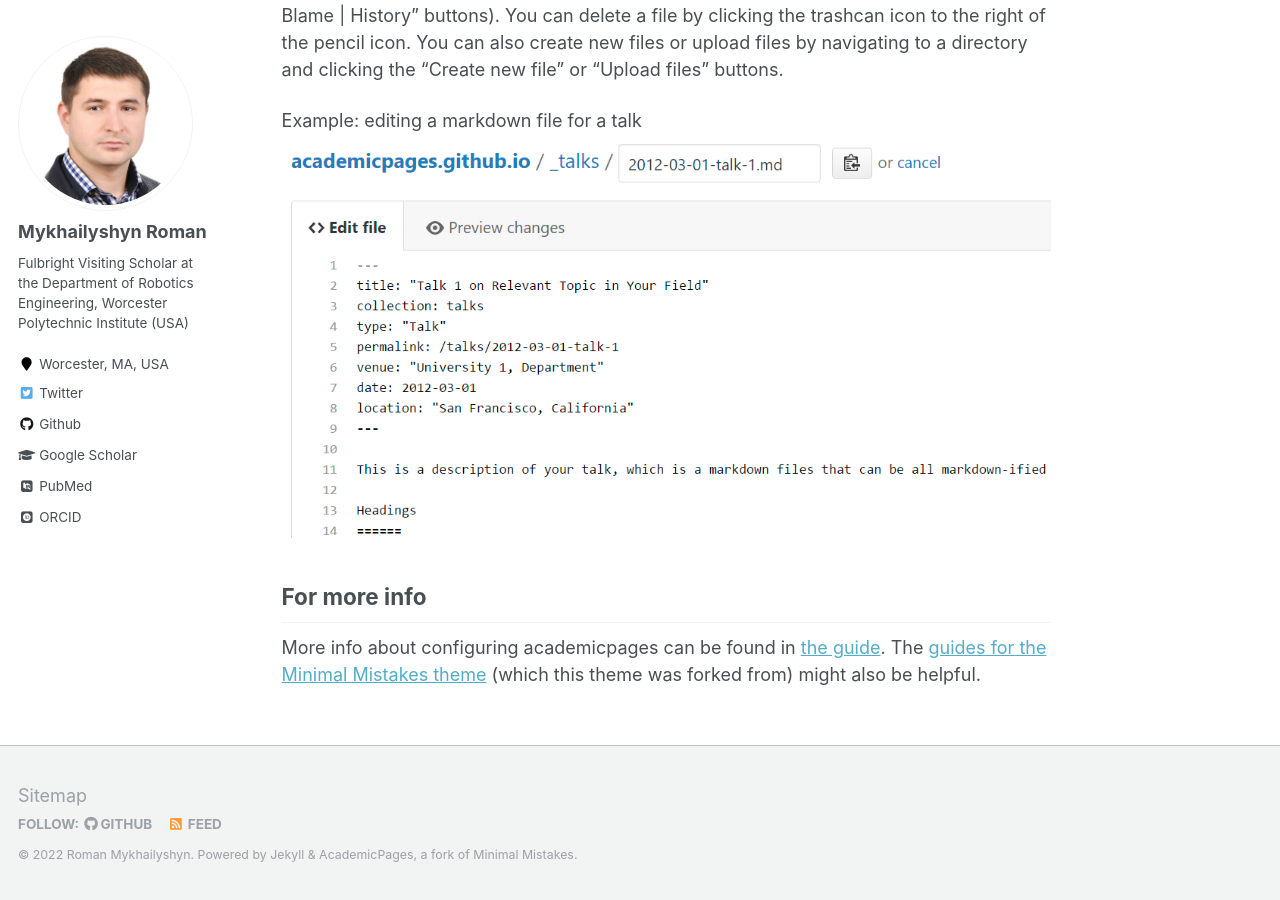
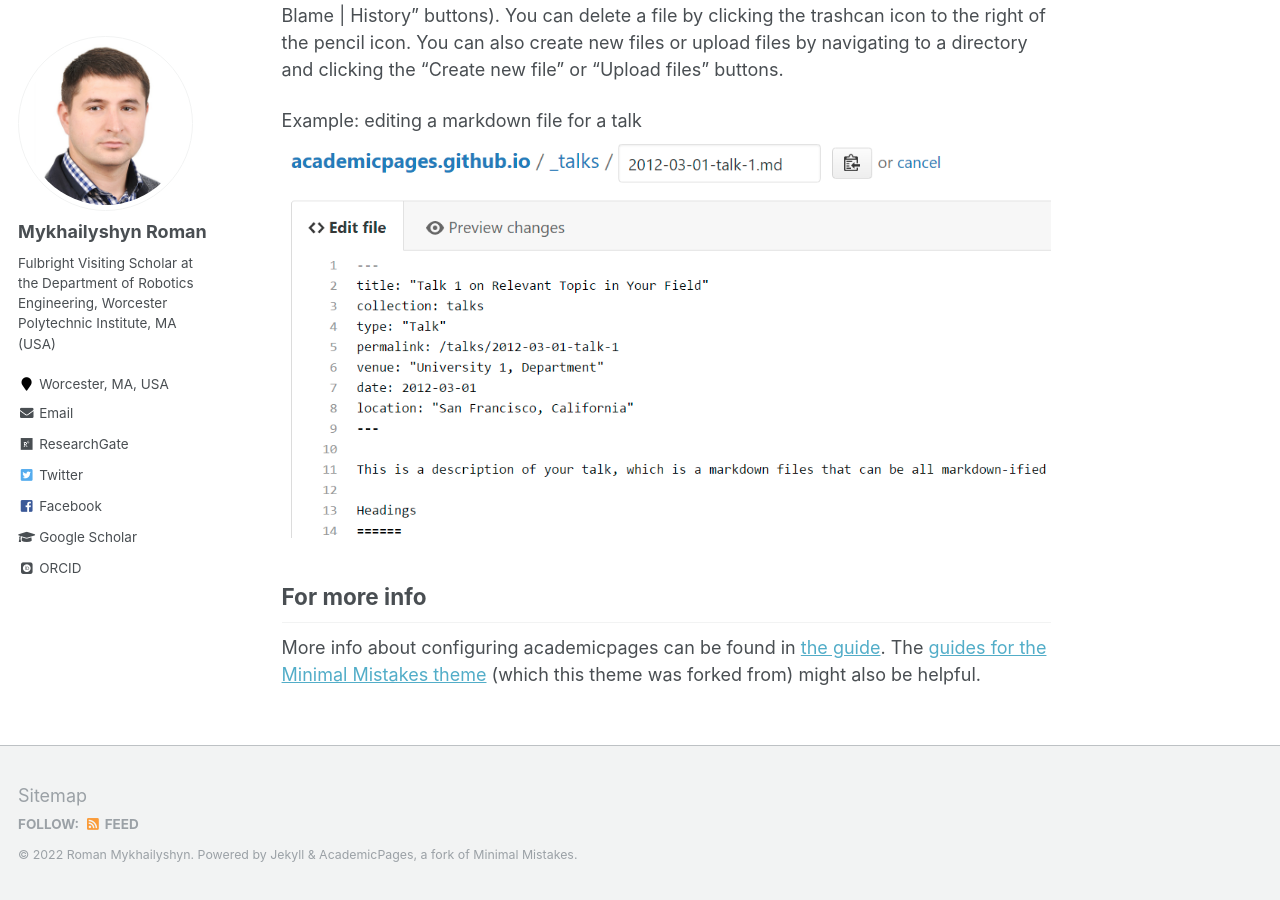
Before and after one commit to RomanMykhailyshyn/RomanMykhailyshyn.github.io, a Jekyll site: the page built from _pages/about.md, in a window 1280 px wide and 900 px high, scrolled down 2406 px. Built offline with Jekyll 4.4.1, drawn with Linux system fonts in a browser that asks for light colours; some web fonts are replaced; part of the change alters nothing that is shown.

Commit message:
Update _config.yml

```diff
--- a/_config.yml
+++ b/_config.yml
@@ -82,34 +82,34 @@ analytics:
 author:
   name             : "Mykhailyshyn Roman"
   avatar           : "profile.png"
-  bio              : "Fulbright Visiting Scholar at the Department of Robotics Engineering, Worcester Polytechnic Institute (USA)"
+  bio              : "Fulbright Visiting Scholar at the Department of Robotics Engineering, Worcester Polytechnic Institute, MA (USA)"
   location         : "Worcester, MA, USA"
   employer         :
-  pubmed           : "https://www.ncbi.nlm.nih.gov/pubmed/?term=john+snow"
-  googlescholar    : "http://yourfullgooglescholarurl.com"
-  email            :
-  researchgate     :  # example: "https://www.researchgate.net/profile/yourprofile"
+  pubmed           :  # "https://www.ncbi.nlm.nih.gov/pubmed/?term=john+snow"
+  googlescholar    : "https://scholar.google.com/citations?user=9aP5kQMAAAAJ&hl=uk"
+  email            :  "roman.mux.mux@gmail.com"
+  researchgate     :  "https://www.researchgate.net/profile/Roman-Mykhailyshyn" # example: "https://www.researchgate.net/profile/yourprofile"
   uri              :
   bitbucket        :
   codepen          :
   dribbble         :
   flickr           :
-  facebook         :
+  facebook         :  "https://www.facebook.com/mykhailyshyn.roman/"
   foursquare       :
-  github           : "academicpages"
+  github           : # "academicpages"
   google_plus      :
   keybase          :
   instagram        :
   impactstory      : #"https://profiles.impactstory.org/u/xxxx-xxxx-xxxx-xxxx"
   lastfm           :
   linkedin         :
-  orcid            : "http://orcid.org/yourorcidurl"
+  orcid            : "https://orcid.org/0000-0002-1203-3446"
   pinterest        :
   soundcloud       :
   stackoverflow    : # http://stackoverflow.com/users/123456/username
   steam            :
   tumblr           :
-  twitter          : "replacethistwitterhandle"
+  twitter          : "RIMykhailyshyn"
   vine             :
   weibo            :
   xing             :
```
